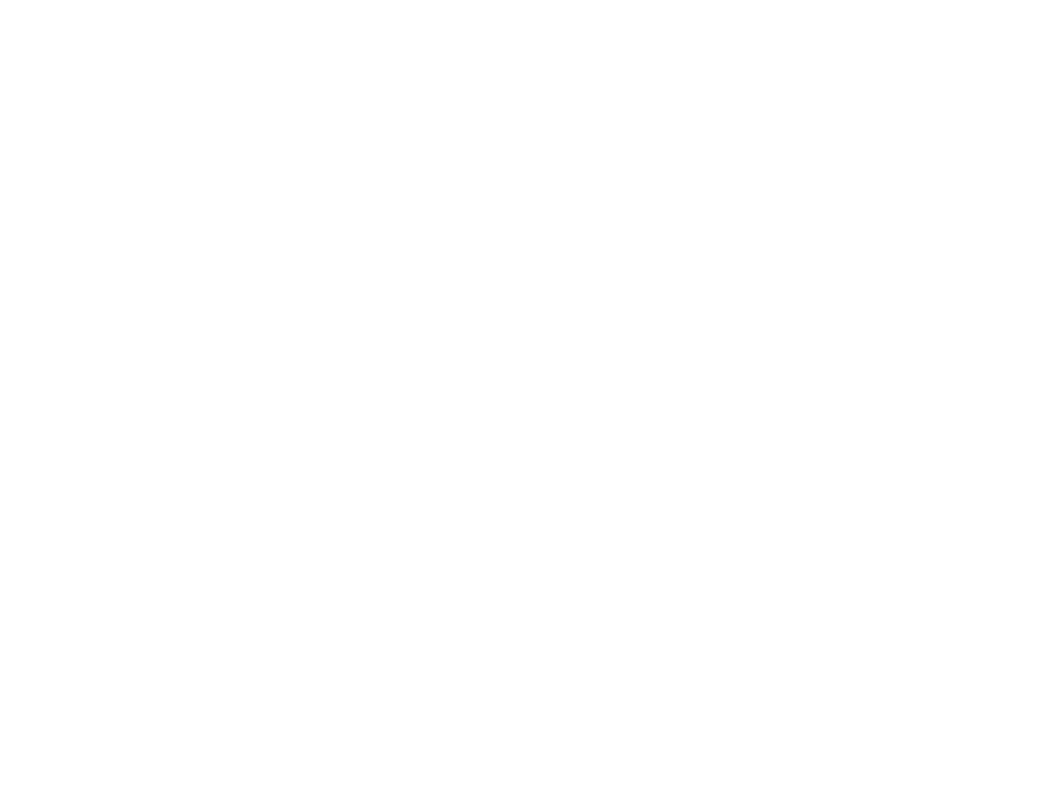
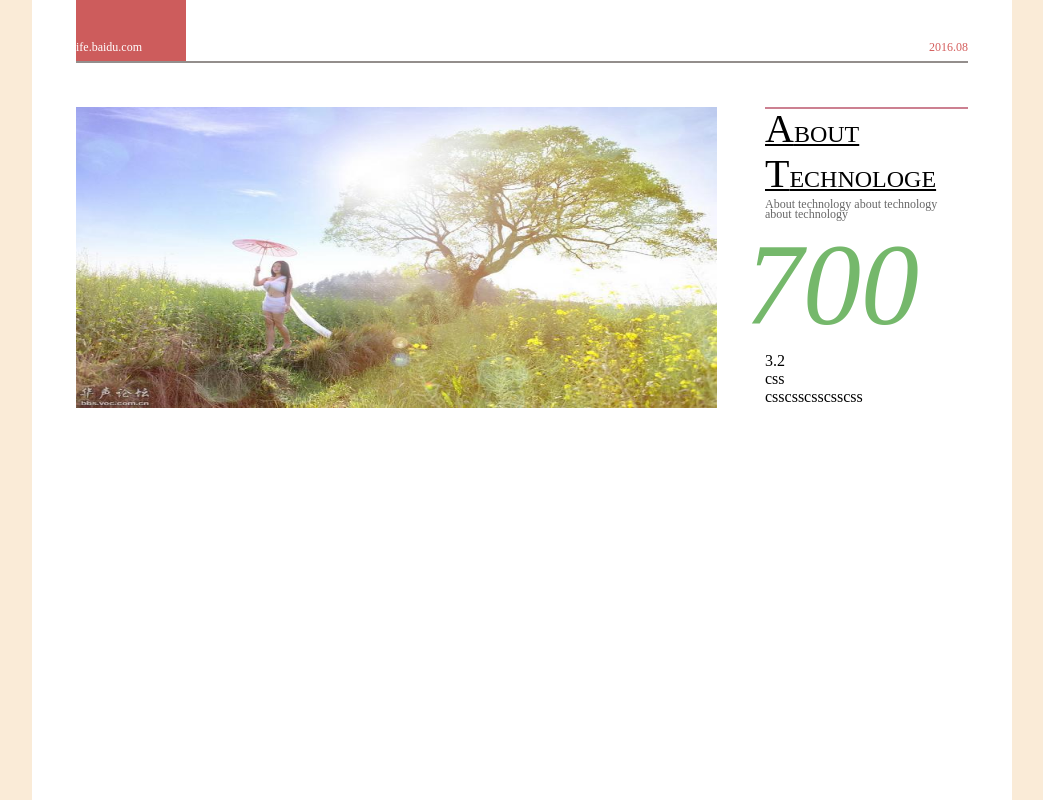
Before and after one commit to yesm1994/baiduCollege, a plain HTML site: page index.html in a window 1280 px wide. Shown: the top 800 px of the page, without its empty margins (118-1161 px from the left). Drawn offline with Linux system fonts and the light colour scheme.

Commit message:
div upper new

```diff
--- a/index.html
+++ b/index.html
@@ -2,18 +2,49 @@
 <html lang="en">
 <head>
     <meta charset="UTF-8">
+    <meta name="author" content="steven.ye">
     <title></title>
-    <link href="papper.css" content="text/css">
+    <link href="papper.css" type="text/css" rel="stylesheet">
 </head>
 <body>
 <div class="container">
     <div class="header">
-        <div class="ife.baidu.com">
-
+        <div class="ife_baidu_com">
+        <p class="header_title">
+            ife.baidu.com
+        </p>
         </div>
+        <p class="header_time">
+            2016.08
+        </p>
     </div>
-    <div class="image_middle">
-
+    <div class="middle">
+        <div class="image">
+            <img src="middle.jpg" class="image1">
+        </div>
+        <div class="middle_right">
+            <p class="about">
+                about
+            </p>
+            <p class="technologe">
+                technologe
+            </p>
+            <p class="aboutTechnology">
+                About technology about technology<br>about technology
+            </p>
+            <p class="num700">
+                700
+            </p>
+            <p class="num3.2">
+                3.2
+            </p>
+            <p class="css">
+                css
+            </p>
+            <p class="csscss">
+                csscsscsscsscss
+            </p>
+        </div>
     </div>
     <div class="abttech">
 
--- a/papper.css
+++ b/papper.css
@@ -1,23 +1,130 @@
-* {
+*{
     margin: 0;
     padding: 0;
     border: 0;
 }
+body {
+    margin: 0;
+    padding: 0;
+    border: 0;
+    background: antiquewhite;
+}
 
-body {
-    background-color: #ffffff;
+.container {
+    margin: 0 auto;
+    padding: 0 44px 0 44px;
+    border: 0;
+    background-color: #fff;
+    width: 892px;
+    height: 1386px;
 }
 
 .header {
-    width: 100%;
-    height: 80px;
     margin: 0;
     padding: 0;
-    border-bottom: dotted;
-    background-color: red;
+    border-bottom: 2px solid #938e8c;
+    width: 892px;
+    height: 61px;
+    position: relative;
+}
+
+.ife_baidu_com{
+    padding: 0;
+    border: 0;
+    width: 110px;
+    height: 61px;
+    background: indianred;
+    float: left;
+}
+.header_title{
+    font-size: 12px;
+    color: #fff;
+    font-family: 黑体;
+    float: left;
+    display: block;
+    position: relative;
+    top: 40px;
+    margin: 0 0 0 auto;
+}
+.header_time{
+    font-size: 12px;
+    color: #d45d5c;
+    font-family: 黑体;
+    float:left;
+    display: block;
+    position: absolute;
+    right: 0px;
+    top: 40px;
+}
+.middle{
+    margin: 44px 0 44px 0;
+    border: 0;
+    padding: 0;
+    width: 892px;
+    height: 301px;
+    float: left;
+}
+.image1{
+    margin: 0;
+    border: 0;
+    width: 641px;
+    height: 301px;
+}
+.image{
+    margin: 0;
+    border: 0;
+    width: 641px;
+    height: 301px;
+    float: left;
+}
+.middle_right{
+    margin: 0 0 0 48px;
+    border-top: solid #cc8091 2px;
+    padding: 0;
+    width: 203px;
+    height: auto;
+    float: left;
+}
+.middle_right p{
+    margin: 0;
+    border: 0;
+    padding: 0;
+    display: block;
+}
+.about{
+    font-size: 24px;
+    font-family: 微软雅黑;
+    color: #000;
+    text-decoration: underline;
+    text-transform: uppercase;
+    line-height: 40px;
 
 }
-
-.ife.baidu.com {
-
+.about:first-letter{
+    font-size: 40px;
 }
+.technologe{
+    font-size: 24px;
+    font-family: 微软雅黑;
+    color: #000;
+    text-decoration: underline;
+    text-transform: uppercase;
+    line-height: 40px;
+}
+.technologe:first-letter{
+    font-size: 40px;
+}
+.aboutTechnology{
+    font-size: 12px;
+    font-family: 楷体;
+    color: #676767;
+    line-height: 10px;
+}
+.num700{
+    font-size: 116px;
+    font-family: 微软雅黑;
+    color: #75b86b;
+    font-style: oblique;
+    position: relative;
+    left: -20px;
+}
```
Also changed, not shown: middle.jpg (added).
